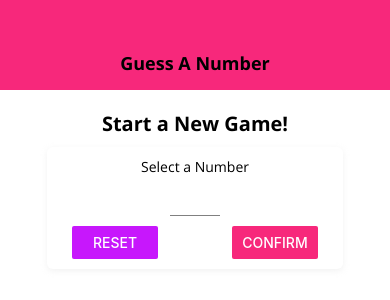
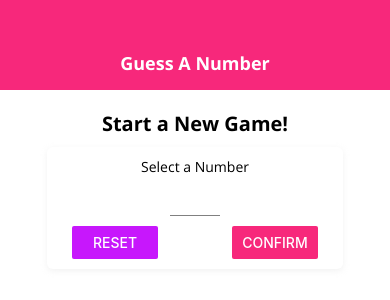
Before and after one commit to faisalhatila/react-native-num-guess-app, a React Native app: screen / in a window 390 px wide. Shown: the top 300 px of the page. Built offline with nearby package versions, Linux system fonts and the light colour scheme.

Commit message:
titile text component fixed

```diff
--- a/components/header/index.js
+++ b/components/header/index.js
@@ -1,12 +1,12 @@
 import React from "react";
 import { View, Text, StyleSheet } from "react-native";
 import Colors from "../../constants/colors";
-import { TitleText } from "..";
+// import { TitleText } from "..";
 const Header = (props) => {
   return (
     <View style={styles.header}>
-      {/* <Text style={styles.headerTitle}>{props.title}</Text> */}
-      <TitleText>{props.title}</TitleText>
+      <Text style={styles.headerTitle}>{props.title}</Text>
+      {/* <TitleText>{props.title}</TitleText> */}
     </View>
   );
 };
--- a/screens/gamescreen/index.js
+++ b/screens/gamescreen/index.js
@@ -1,7 +1,7 @@
 import React, { useState, useRef, useEffect } from "react";
 import { StyleSheet, View, Text, Button, Alert } from "react-native";
 import { NumberContainer, Card } from "../../components";
-
+import DefaultStyles from "../../constants/default-styles";
 const generateRandomBetween = (min, max, exclude) => {
   min = Math.ceil(min);
   max = Math.floor(max);
@@ -57,7 +57,7 @@ const GameScreen = (props) => {
   };
   return (
     <View style={styles.screen}>
-      <Text>Opponent's Guess</Text>
+      <Text style={DefaultStyles.bodyText}>Opponent's Guess</Text>
       <NumberContainer>{currentGuess}</NumberContainer>
       <Card style={styles.buttonContainer}>
         <Button title="LOWER" onPress={() => nextGuessHandler("lower")} />
```
